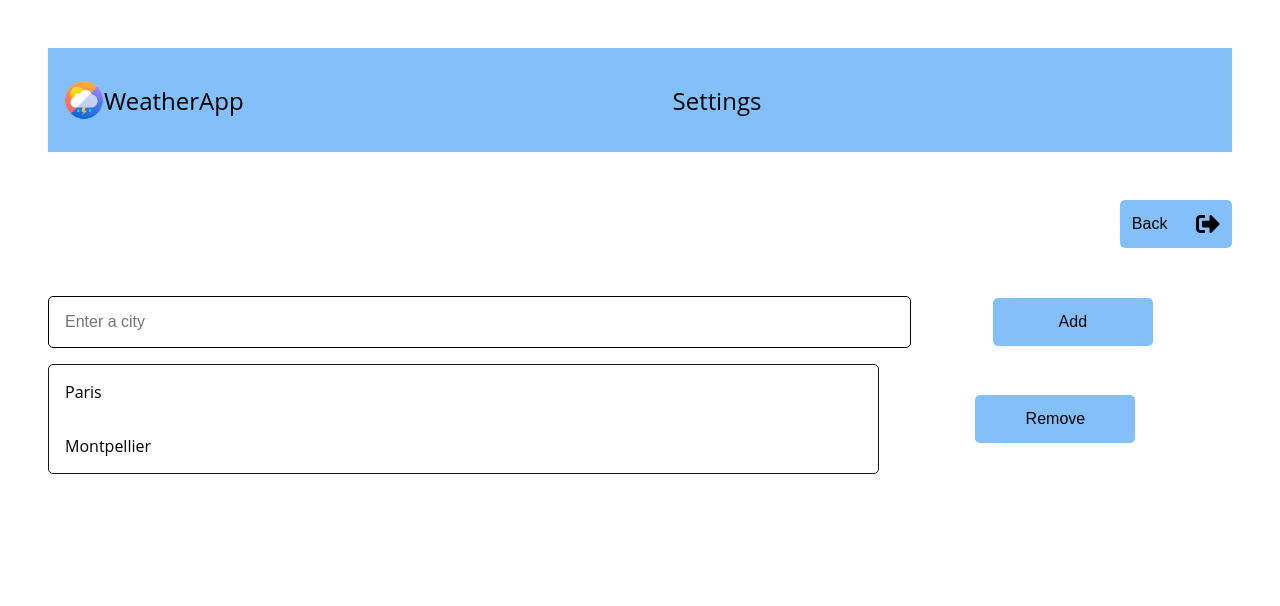
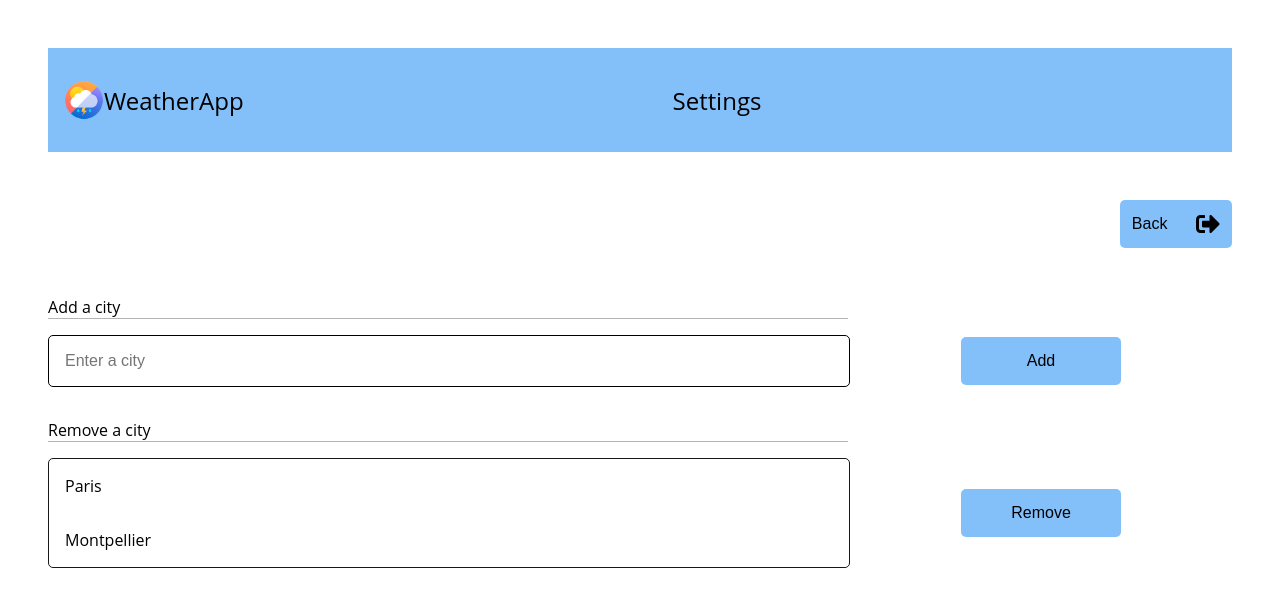
Before and after one commit to pierrecabriere/WeatherApp, a React (Create React App) app: page /settings in a window 1280 px wide. Shown: the top 606 px of the page. Built offline with nearby package versions, Linux system fonts and the light colour scheme.

Commit message:
improve design

```diff
--- a/src/Home/index.scss
+++ b/src/Home/index.scss
@@ -1,4 +1,4 @@
-@import "../_variable/index.scss";
+@import "../_variables/index.scss";
 
 .home {
   display: flex;
--- a/src/Settings/index.js
+++ b/src/Settings/index.js
@@ -88,6 +88,7 @@ class Settings extends React.Component {
             </Link>
           </div>
           <div className="settings-content-add">
+            <span className="settings-content-title">Add a city</span>
             <form onSubmit={this.addCity}>
               <input
                 placeholder="Enter a city"
@@ -101,8 +102,11 @@ class Settings extends React.Component {
             </form>
           </div>
           <div className="settings-content-remove">
-            <ul>{listCities}</ul>
-            <button onClick={() => this.removeCity()}>Remove</button>
+            <span className="settings-content-title">Remove a city</span>
+            <div className="settings-content-remove-content">
+              <ul>{listCities}</ul>
+              <button onClick={() => this.removeCity()}>Remove</button>
+            </div>
           </div>
         </div>
       </div>
--- a/src/Settings/index.scss
+++ b/src/Settings/index.scss
@@ -1,4 +1,4 @@
-@import "../_variable/index.scss";
+@import "../_variables/index.scss";
 
 .settings {
   display: flex;
@@ -28,14 +28,22 @@
       }
     }
 
+    &-title {
+      border-bottom: 1px solid $color-grey;
+      margin-bottom: 1rem;
+      width: 50rem;
+    }
+
     &-add {
+      display: flex;
+      flex-direction: column;
       margin: 1rem 0;
       form {
         display: flex;
+        align-content: flex-end;
       }
       input {
-        width: 70%;
-        margin-right: 1rem;
+        width: 48rem;
         border-radius: 5px;
         outline: none;
         padding: 1rem 1rem;
@@ -48,19 +56,22 @@
       }
 
       &-button {
-        margin-left: 66px;
+        margin: auto;
         height: 3rem;
         width: 10rem;
       }
     }
 
     &-remove {
+      margin-top: 2rem;
       display: flex;
-      align-items: center;
+      flex-direction: column;
+      &-content {
+        display: flex;
         ul {
           border: 1px solid #181818;
           border-radius: 5px;
-        width: 70%;
+          width: 50rem;
           li {
             cursor: pointer;
             transition: all 0.2s ease;
@@ -84,3 +95,4 @@
       }
     }
   }
+}
--- a/src/index.scss
+++ b/src/index.scss
@@ -1,4 +1,4 @@
-@import "./_variable/index.scss";
+@import "./_variables/index.scss";
 
 body {
   margin: 0;
```
Also changed, not shown: src/_variables/index.scss (renamed from src/_variable/index.scss). Lines whose indentation alone changed are shown as unchanged.
